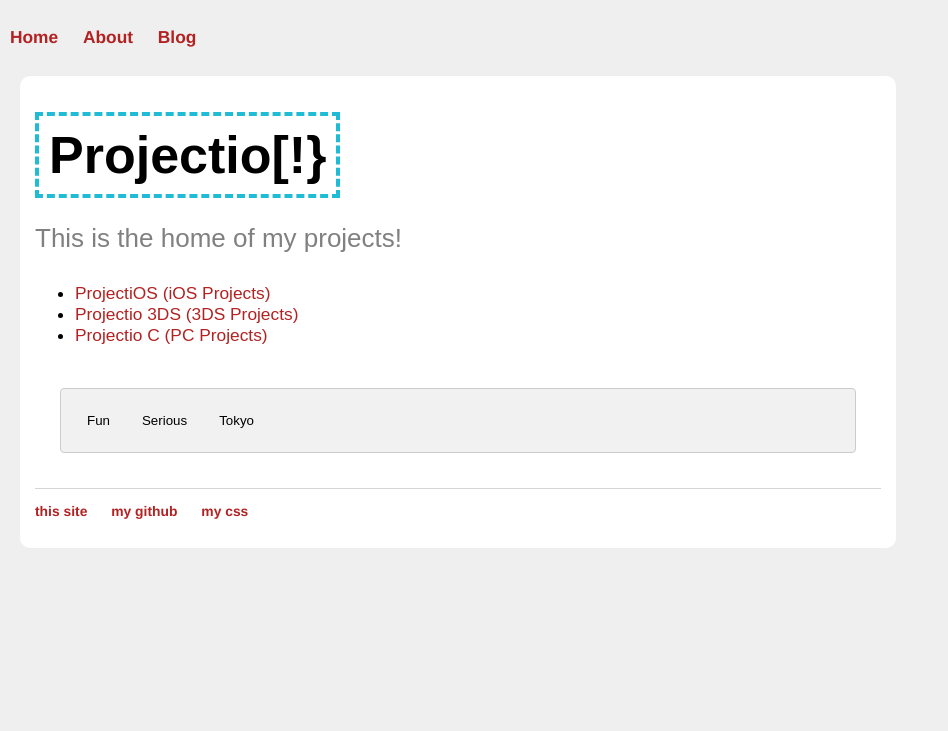
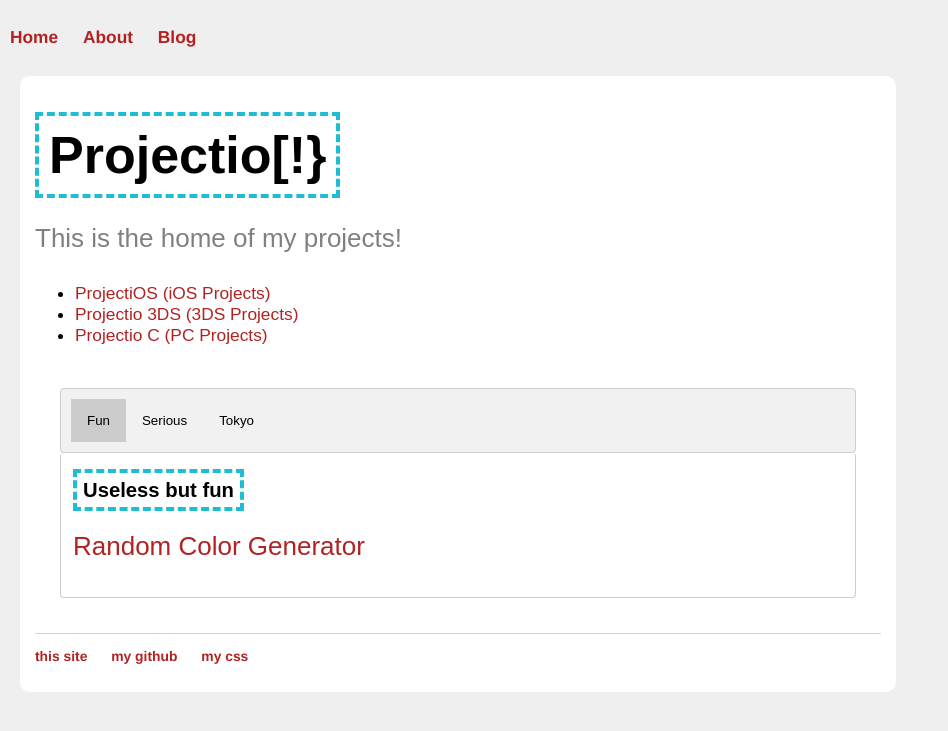
Before and after one commit to Samplasion/samplasion.github.iold, a Jekyll site: the page built from index.html, in a window 1280 px wide. Shown: the top 731 px of the page, without its empty margins (0-948 px from the left). Built offline with Jekyll 4.4.1, drawn with Linux system fonts in a browser that asks for light colours; a script that is not in the unit is left out.

Commit message:
Update index.html

```diff
--- a/index.html
+++ b/index.html
@@ -13,12 +13,12 @@ title: Home
   <div>
   <div class="section">
   <div class="tab">
-  <button class="tablinks" onclick="openCity(event, 'defaultOpen')">Fun</button>
+  <button class="tablinks" onclick="openCity(event, 'Fun')" id="defaultOpen">Fun</button>
   <button class="tablinks" onclick="openCity(event, 'Serious')">Serious</button>
   <button class="tablinks" onclick="openCity(event, 'Tokyo')">Tokyo</button>
 </div>
 
-<div id="defaultOpen" class="tabcontent">
+<div id="Fun" class="tabcontent">
   <h3><span>Useless but fun</span></h3>
   <p><a href="hex.html">Random Color Generator</a></p>
 </div>
```
